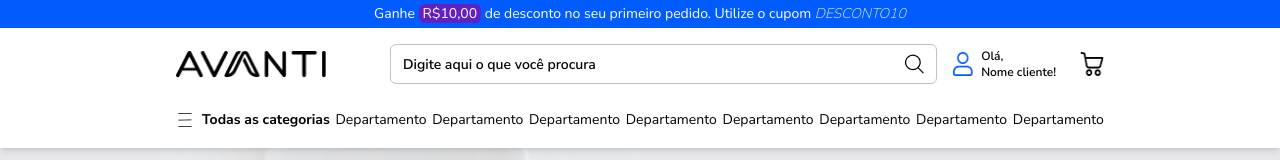
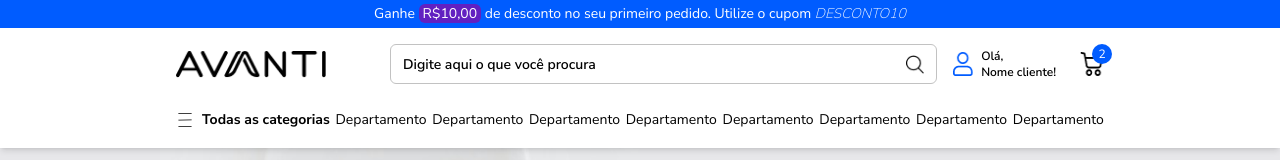
Before and after one commit to luizjoliver/avanti-teste-tecnico, a Next.js app: page / in a window 1280 px wide. Shown: the top 160 px of the page. Built offline with nearby package versions, Linux system fonts and the light colour scheme.

Commit message:
update: navBar

```diff
--- a/src/app/components/NavBar/NavBar.tsx
+++ b/src/app/components/NavBar/NavBar.tsx
@@ -1,22 +1,24 @@
 import DiscountSection from './DiscountSection';
-import logo from '../../../assets/navbar/logo.png';
-import search from "../../../assets/navbar/Caminho.png";
 import group from "../../../assets/navbar/Grupo.png";
 import Image from 'next/image';
 import market from "../../../assets/navbar/market.png";
 import NavigationMenu from './NavigationMenu';
 import { CiMenuBurger } from 'react-icons/ci';
+import SearchNavBar from './SearchNavBar';
+import logo from '../../../assets/navbar/logo.png';
 
 export default function NavBar() {
+
+  let itemsCount = 2
+
   return (
     <header className='fixed top-0 left-0 w-screen h-[148px] flex flex-col items-center gap-2 z-20 shadow-md bg-whiteavanti'>
-      <DiscountSection/>
+      <DiscountSection />
 
       <nav className='w-full xl:w-3/4 h-[118px]'>
         <menu className='w-full h-1/2 flex flex-col lg:flex-row items-center justify-between px-4'>
 
           <div className='w-full lg:flex-1 flex flex-col lg:flex-row lg:items-center lg:gap-16'>
-
 
             <div className='lg:hidden w-full flex justify-between items-center'>
               <div className='flex items-center gap-4'>
@@ -25,48 +27,36 @@ export default function NavBar() {
               </div>
 
               <div className='flex gap-4 items-center'>
-                <Image src={market} alt='Carrinho' className='size-6' />
+                <div className='relative'>
+                  <Image src={market} alt='Carrinho' className='size-6' />
+                  <span className='absolute -top-2 -right-2 bg-blueavanti text-white text-xs rounded-full w-5 h-5 flex items-center justify-center'>
+                    {itemsCount}
+                  </span>
+                </div>
               </div>
             </div>
 
+            <SearchNavBar/>
 
-            <div className='lg:hidden w-full h-[40px] mt-2 bg-whiteavanti border border-grayavanti-600 rounded-md flex items-center justify-between px-3'>
-              <input
-                type="text"
-                className='outline-none placeholder:text-sm placeholder:text-blackavanti placeholder:font-semibold w-full'
-                placeholder='Digite aqui o que você procura'
-              />
-              <Image src={search} alt='Ícone de busca' />
-            </div>
-
-            <Image
-              src={logo}
-              alt='Logo'
-              className='hidden lg:block w-[150px] h-[27px] min-w-[150px]'
-            />
-
-            <div className='hidden lg:flex flex-1 max-w-[594px] h-[40px] bg-whiteavanti border border-grayavanti-600 rounded-md items-center justify-between px-3'>
-              <input
-                type="text"
-                className='outline-none placeholder:text-sm placeholder:text-blackavanti placeholder:font-semibold w-full'
-                placeholder='Digite aqui o que você procura'
-              />
-              <Image src={search} alt='Ícone de busca' />
-            </div>
           </div>
 
           <div className='hidden lg:flex gap-6 items-center ml-4'>
             <div className='flex items-center gap-2'>
               <Image src={group} alt='Perfil' className='w-5 h-6' />
               <p className='text-xs font-semibold'>
-                Olá,<br/>Nome cliente!
+                Olá,<br />Nome cliente!
               </p>
             </div>
-            <Image src={market} alt='Carrinho' className='size-6' />
+            <div className='relative'>
+              <Image src={market} alt='Carrinho' className='size-6' />
+              <span className='absolute -top-2 -right-2 bg-blueavanti text-white text-xs rounded-full w-5 h-5 flex items-center justify-center'>
+                {itemsCount}
+              </span>
+            </div>
           </div>
         </menu>
 
-        <NavigationMenu/>
+        <NavigationMenu />
       </nav>
     </header>
   )
--- /dev/null
+++ b/src/app/components/NavBar/SearchNavBar.tsx
@@ -0,0 +1,97 @@
+"use client"
+
+import Image from 'next/image'
+import React, { useState, useEffect } from 'react'
+import search from "../../../assets/navbar/Caminho.png";
+import logo from '../../../assets/navbar/logo.png';
+import { IoCloseOutline } from 'react-icons/io5';
+
+export default function SearchNavBar() {
+    const [searchTerm, setSearchTerm] = useState('');
+    const [showMessage, setShowMessage] = useState(false);
+
+    const handleSubmit = (e: React.FormEvent) => {
+        e.preventDefault();
+        setShowMessage(!!searchTerm.trim());
+    };
+
+    useEffect(() => {
+        if (!searchTerm.trim()) setShowMessage(false);
+    }, [searchTerm]);
+
+    return (
+        <>
+            {/* Mobile Version */}
+            <form onSubmit={handleSubmit} className='lg:hidden w-full h-[40px] mt-2 bg-whiteavanti border border-grayavanti-600 rounded-md flex items-center justify-between px-3 relative'>
+                <input
+                    type="text"
+                    className='outline-none placeholder:text-sm placeholder:text-blackavanti placeholder:font-semibold w-full'
+                    placeholder='Digite aqui o que você procura'
+                    value={searchTerm}
+                    onChange={(e) => setSearchTerm(e.target.value)}
+                />
+                <button type="submit">
+                    <Image
+                        src={search}
+                        alt='Ícone de busca'
+                        className="cursor-pointer"
+                    />
+                </button>
+
+                {showMessage && (
+                    <div className="absolute top-full left-0 w-full mt-1 text-sm bg-whiteavanti p-2 border border-grayavanti-600 rounded-md shadow-md z-20 flex justify-between items-center">
+                        <span>
+                            Você buscou por: {' '}
+                            <span className="text-blueavanti font-semibold">{searchTerm}</span>
+                        </span>
+                        <button
+                            onClick={() => setShowMessage(false)}
+                            className="text-gray-500 hover:text-blackavanti ml-2 text-lg cursor-pointer"
+                        >
+                            <IoCloseOutline />
+                        </button>
+                    </div>
+                )}
+            </form>
+
+            <Image
+                src={logo}
+                alt='Logo'
+                className='hidden lg:block w-[150px] h-[27px] min-w-[150px]'
+            />
+
+            {/* Desktop Version */}
+            <form onSubmit={handleSubmit} className='hidden lg:flex flex-1 max-w-[594px] h-[40px] bg-whiteavanti border border-grayavanti-600 rounded-md items-center justify-between px-3 relative'>
+                <input
+                    type="text"
+                    className='outline-none placeholder:text-sm placeholder:text-blackavanti placeholder:font-semibold w-full'
+                    placeholder='Digite aqui o que você procura'
+                    value={searchTerm}
+                    onChange={(e) => setSearchTerm(e.target.value)}
+                />
+                <button type="submit">
+                    <Image
+                        src={search}
+                        alt='Ícone de busca'
+                        className="cursor-pointer"
+                    />
+                </button>
+
+                {showMessage && (
+                    <div className="absolute top-full left-0 w-full mt-1 text-sm bg-whiteavanti p-2 border border-grayavanti-600 rounded-md shadow-md z-20 flex justify-between items-center">
+                        <span>
+                            Você buscou por: {' '}
+                            <span className="text-blueavanti font-semibold">{searchTerm}</span>
+                        </span>
+                        <button
+                            onClick={() => setShowMessage(false)}
+                            className="text-gray-500 hover:text-blackavanti ml-2 text-lg cursor-pointer"
+                        >
+                           <IoCloseOutline />
+                        </button>
+                    </div>
+                )}
+            </form>
+        </>
+    )
+}
```
